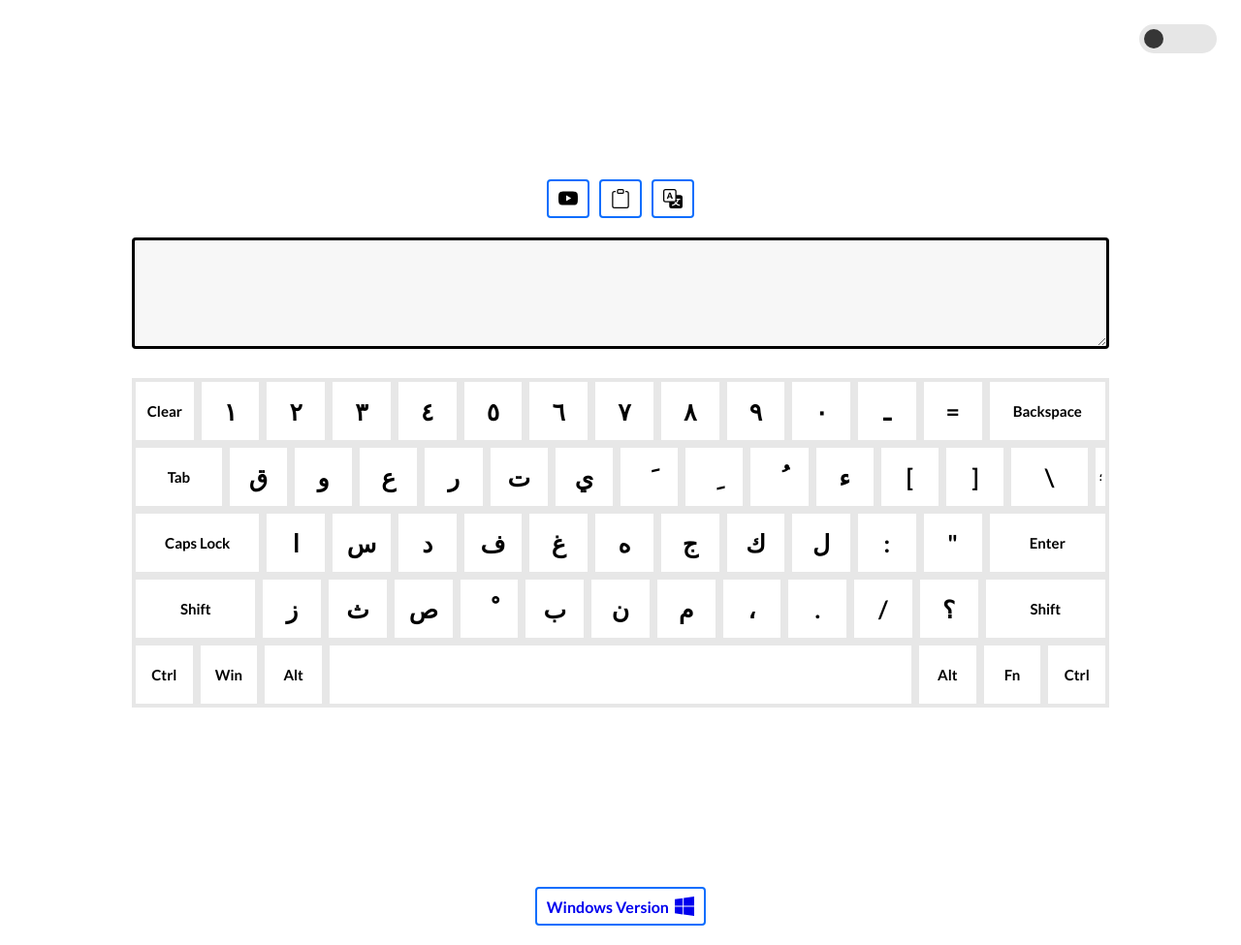
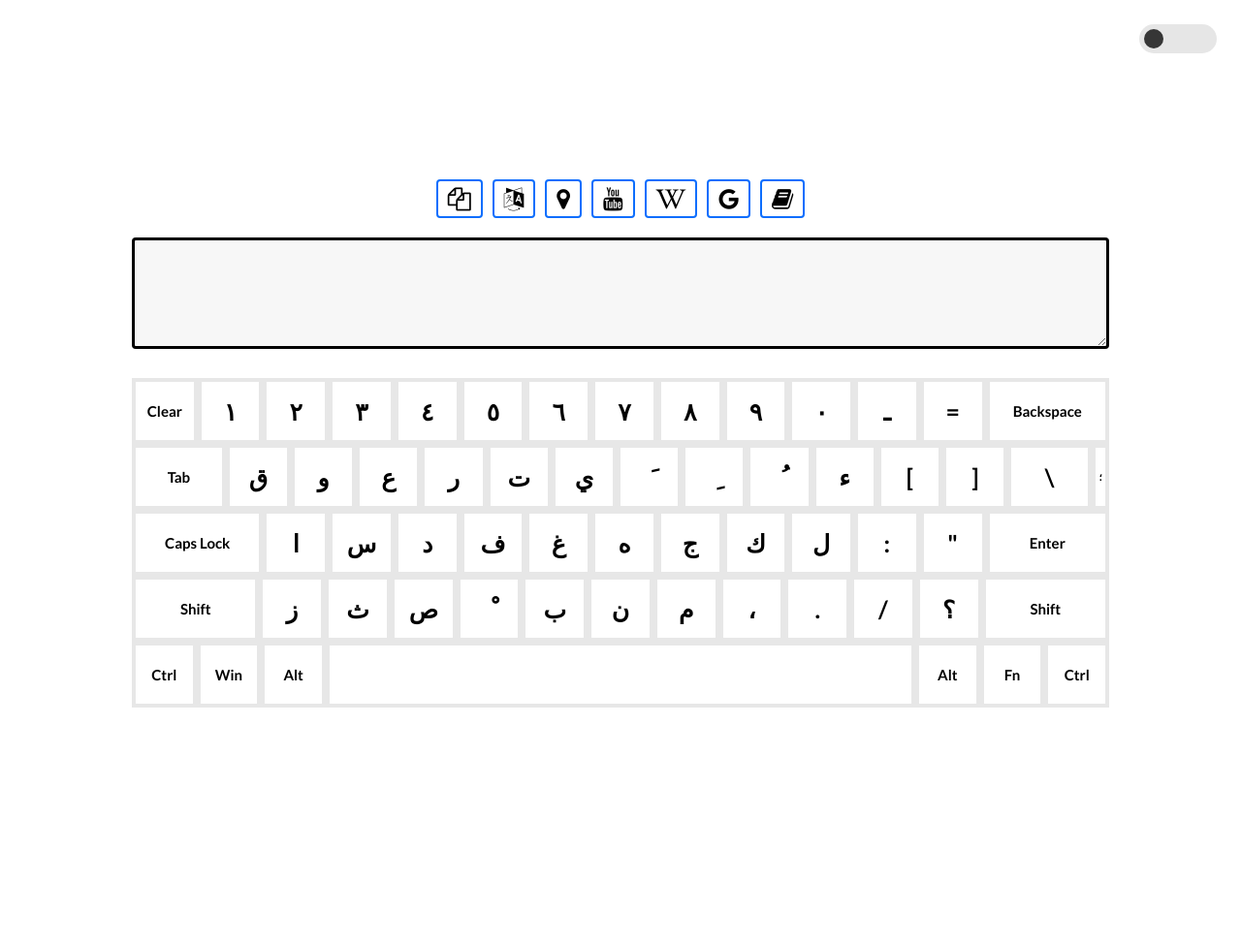
Before and after one commit to hamimbinkabir/taereeb, a plain HTML site: page index.html in a window 1280 px wide. Shown: the whole page at 97% size. After the commit the page ends 920 px from the top, so only its background shows below. Drawn offline with Linux system fonts and the light colour scheme.

Commit message:
Add files via upload

```diff
--- a/index.html
+++ b/index.html
@@ -4,34 +4,42 @@
     <meta charset="utf-8">
     <title>Hameem's Arabic Keyboard</title>
     <meta name="description" content="Hameems Arabic Phonetic Keyboard Layout: Online keyboard to type a text with the Arabic characters, Press English keys to type Arabic letters, Type Arabic Online or download it and run offline">
-    <meta name="Keywords" content="Avro Arabic, Lexilogos, Transliteration, Romanization, English to Arabic, Persian Keyboard, A for ا, B for ب">
-    <meta name="Author" content="حميم: Muhammad Hameem Ibne Kabir">
+    <meta name="Keywords" content="Arabic Keyboard Online, Arabic Phonetic Keyboard, English to Arabic, A for ا & B for ب, Hameems Persian Keyboard">
+        <meta name="Author" content="حميم: Muhammad Hameem Ibne Kabir">
+    <meta name="viewport" content="width=device-width, initial-scale=1">
 
     <link rel="stylesheet" href="style.css">
   </head>
+
     <body class="">
         <div class="container">
             <div class="night_mode">   <div class="toggle_circle"></div> </div>
             <div class="change_light_color" style= "display:none;" >   <div class="colors"> <input class="colors_input" type="color" style = "margin: 0px; border:2px solid black; border-radius:4px;"  > </div> </div>
 
+            <div class="center">
+              <link rel="stylesheet" href="https://cdnjs.cloudflare.com/ajax/libs/font-awesome/4.7.0/css/font-awesome.min.css">
 
-            <div class="center">
-              <a  class ="link-btn center" onclick = "Youtube()">
-                <svg xmlns="http://www.w3.org/2000/svg" width="20" height="20" fill="currentColor" class="bi bi-google" viewBox="0 0 16 16">
-                 <path d="M8.051 1.999h.089c.822.003 4.987.033 6.11.335a2.01 2.01 0 0 1 1.415 1.42c.101.38.172.883.22 1.402l.01.104.022.26.008.104c.065.914.073 1.77.074 1.957v.075c-.001.194-.01 1.108-.082 2.06l-.008.105-.009.104c-.05.572-.124 1.14-.235 1.558a2.007 2.007 0 0 1-1.415 1.42c-1.16.312-5.569.334-6.18.335h-.142c-.309 0-1.587-.006-2.927-.052l-.17-.006-.087-.004-.171-.007-.171-.007c-1.11-.049-2.167-.128-2.654-.26a2.007 2.007 0 0 1-1.415-1.419c-.111-.417-.185-.986-.235-1.558L.09 9.82l-.008-.104A31.4 31.4 0 0 1 0 7.68v-.123c.002-.215.01-.958.064-1.778l.007-.103.003-.052.008-.104.022-.26.01-.104c.048-.519.119-1.023.22-1.402a2.007 2.007 0 0 1 1.415-1.42c.487-.13 1.544-.21 2.654-.26l.17-.007.172-.006.086-.003.171-.007A99.788 99.788 0 0 1 7.858 2h.193zM6.4 5.209v4.818l4.157-2.408L6.4 5.209z"/>
-                </svg>
+              <a  class ="link-btn center" onclick = "CopyToClipboard()">
+                <i style="font-size:24px" class="fa">&#xf0c5;</i>
               </a>
-              <a  class ="link-btn center" onclick = "CopyToClipboard()">
-                <svg xmlns="http://www.w3.org/2000/svg" target="_blank" width="20" height="20" fill="currentColor"viewBox="0 0 16 16">
-                  <path d="M4 1.5H3a2 2 0 0 0-2 2V14a2 2 0 0 0 2 2h10a2 2 0 0 0 2-2V3.5a2 2 0 0 0-2-2h-1v1h1a1 1 0 0 1 1 1V14a1 1 0 0 1-1 1H3a1 1 0 0 1-1-1V3.5a1 1 0 0 1 1-1h1v-1z"/>
-                  <path d="M9.5 1a.5.5 0 0 1 .5.5v1a.5.5 0 0 1-.5.5h-3a.5.5 0 0 1-.5-.5v-1a.5.5 0 0 1 .5-.5h3zm-3-1A1.5 1.5 0 0 0 5 1.5v1A1.5 1.5 0 0 0 6.5 4h3A1.5 1.5 0 0 0 11 2.5v-1A1.5 1.5 0 0 0 9.5 0h-3z"/>
-                </svg>
+
+              <a  class ="link-btn center" onclick = "Translate()">
+                <i style="font-size:24px" class="fa">&#xf1ab;</i>
               </a>
-              <a  class ="link-btn center" onclick = "Translate()">
-                <svg xmlns="http://www.w3.org/2000/svg" width="20" height="20" fill="currentColor" class="bi bi-google" viewBox="0 0 16 16">
-                  <path d="M4.545 6.714 4.11 8H3l1.862-5h1.284L8 8H6.833l-.435-1.286H4.545zm1.634-.736L5.5 3.956h-.049l-.679 2.022H6.18z"/>
-                  <path d="M0 2a2 2 0 0 1 2-2h7a2 2 0 0 1 2 2v3h3a2 2 0 0 1 2 2v7a2 2 0 0 1-2 2H7a2 2 0 0 1-2-2v-3H2a2 2 0 0 1-2-2V2zm2-1a1 1 0 0 0-1 1v7a1 1 0 0 0 1 1h7a1 1 0 0 0 1-1V2a1 1 0 0 0-1-1H2zm7.138 9.995c.193.301.402.583.63.846-.748.575-1.673 1.001-2.768 1.292.178.217.451.635.555.867 1.125-.359 2.08-.844 2.886-1.494.777.665 1.739 1.165 2.93 1.472.133-.254.414-.673.629-.89-1.125-.253-2.057-.694-2.82-1.284.681-.747 1.222-1.651 1.621-2.757H14V8h-3v1.047h.765c-.318.844-.74 1.546-1.272 2.13a6.066 6.066 0 0 1-.415-.492 1.988 1.988 0 0 1-.94.31z"/>
-                </svg>
+             <a  class ="link-btn center" onclick = "Maps()">
+                <i style="font-size:24px" class="fa">&#xf041;</i>
+              </a>
+             <a  class ="link-btn center" onclick = "Youtube()">
+                <i style="font-size:24px" class="fa">&#xf167;</i>
+              </a>
+             <a  class ="link-btn center" onclick = "Wikipedia()">
+                <i style="font-size:24px" class="fa">&#xf266;</i>
+              </a>
+             <a  class ="link-btn center" onclick = "Find()">
+                <i style='font-size:24px' class='fa'>&#xf1a0;</i>
+              </a>
+             <a  class ="link-btn center" onclick = "Quran()">
+                <i style="font-size:24px" class="fa">&#xf02d;</i>
               </a>
 
             </div>
@@ -117,15 +125,9 @@
             </div>
             <textarea name="text" class="text arabic_input"  style = "font-size:22px;  border-radius:4px;" rows="12" cols="80" id = "TextInput"></textarea>
         </div>
-             <div class="center">
-              <a href="hapkl22.zip" target="_blank" class ="link-btn center">
-               <p>Windows Version</p>&nbsp&nbsp
-                <svg xmlns="http://www.w3.org/2000/svg" width="20" height="20" fill="currentColor" class="bi bi-windows" viewBox="0 0 16 16">
-                  <path d="M6.555 1.375 0 2.237v5.45h6.555V1.375zM0 13.795l6.555.933V8.313H0v5.482zm7.278-5.4.026 6.378L16 16V8.395H7.278zM16 0 7.33 1.244v6.414H16V0z"/>
-                </svg>
-              </a>
 
-             </div>
+
+
 
         <script src="main.js"></script>
 
```
Also changed, not shown: 1 other file.
